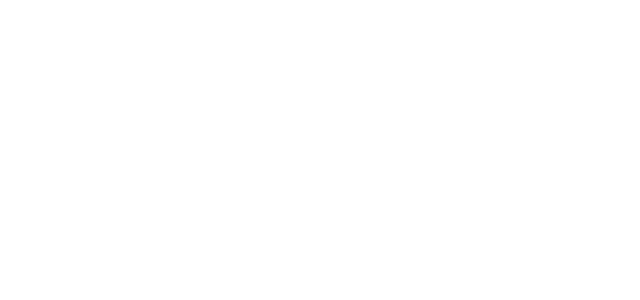
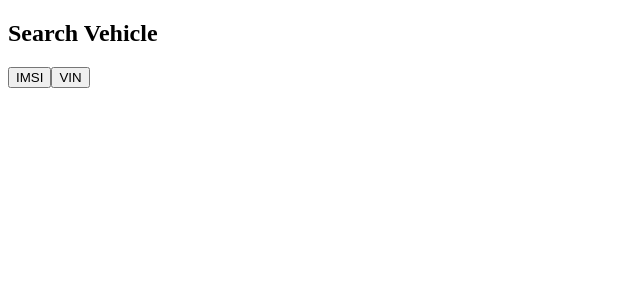
Before and after one commit to kulcsarrudolf/react-search-component, a React (Create React App) app: page / in a window 1280 px wide. Shown: the top 300 px of the page, without its empty margins (0-640 px from the left). Built offline with nearby package versions, Linux system fonts and the light colour scheme.

Commit message:
SearchCar component created

```diff
--- a/src/App.js
+++ b/src/App.js
@@ -1,7 +1,12 @@
 import React from "react";
+import SearchCar from "./components/search/SearchCar";
 
 function App() {
-  return <></>;
+  return (
+    <>
+      <SearchCar />
+    </>
+  );
 }
 
 export default App;
--- /dev/null
+++ b/src/components/search/SearchCar.jsx
@@ -0,0 +1,32 @@
+import React, { useState } from "react";
+import { getRandomCarId } from "./../../services/carService";
+import { getRandomCarIdList } from "./../../services/carService";
+
+const SearchCar = () => {
+  const [carIdList, setCarIdList] = useState([]);
+  const [isResultVisible, showResult] = useState(false);
+
+  return (
+    <>
+      <h2>Search Vehicle</h2>
+      <button
+        onClick={() => {
+          const carIdList = getRandomCarIdList();
+          setCarIdList(carIdList);
+          showResult(true);
+        }}
+      >
+        IMSI
+      </button>
+      <button
+        onClick={() => {
+          setCarIdList(Array.of(getRandomCarId()));
+          showResult(true);
+        }}
+      >
+        VIN
+      </button>
+    </>
+  );
+};
+export default SearchCar;
--- /dev/null
+++ b/src/services/carService.js
@@ -0,0 +1,36 @@
+const listOfId = [
+  "AB0123456781",
+  "AB0123456782",
+  "AB0123456783",
+  "AB0123456784",
+  "AB0123456785",
+  "AB0123456786",
+  "AB0123456787",
+  "AB0123456788",
+  "AB0123456789",
+  "AB0123456790",
+  "AB0123456791",
+];
+
+export const getRandomCarId = () => {
+  const random = Math.floor(Math.random() * listOfId.length);
+  return listOfId[random];
+};
+
+export const getRandomCarIdList = () => {
+  const result = [];
+
+  const numberOfElements = Math.floor(Math.random() * listOfId.length);
+
+  for (let i = 0; i < numberOfElements; i++) {
+    result.push(getRandomCarId());
+  }
+
+  return Array.from(new Set(result));
+};
+
+export const getRandomCarData = (carId) => {
+  const sources = ["AAA", "BBB", "CCC", "DDD", "EEE"];
+
+  return { found: ["XYZ"], notFound: ["AAA", "BBB", "CCC"] };
+};
```
Also changed, not shown: src/utils/carValidation.js (added).
